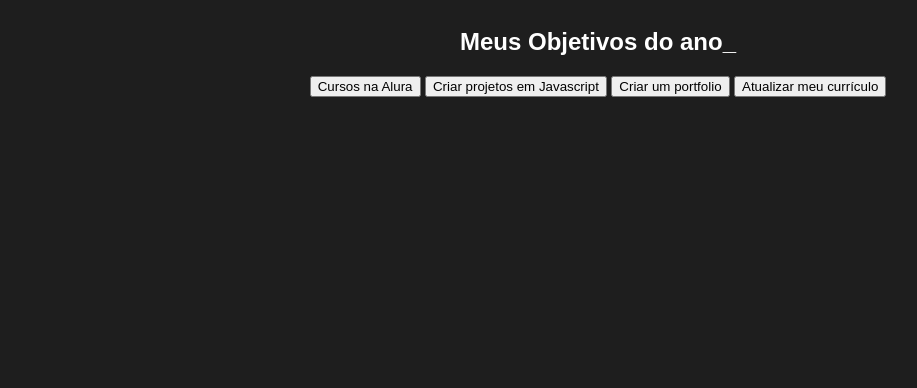
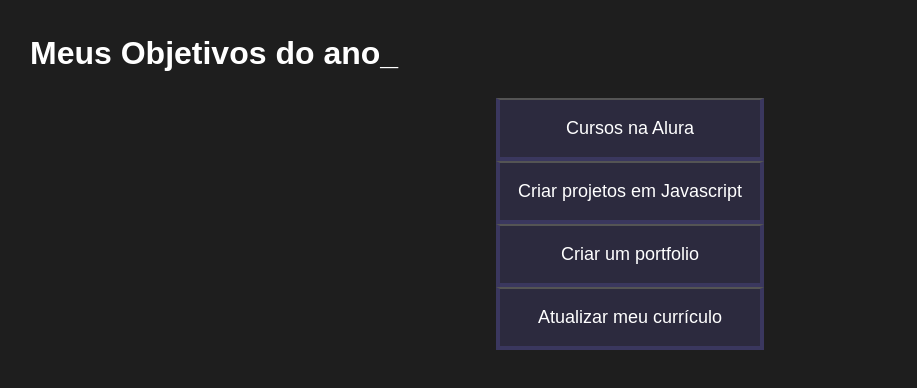
Before and after one commit to mateusvanhaandel/projeto-de-vida-mateus-van-haandel, a plain HTML site: page index.html in a window 1280 px wide. Shown: the whole page, without its empty margins (10-927 px from the left). Drawn offline with Linux system fonts and the light colour scheme.

Commit message:
Add files via upload

```diff
--- a/style.css
+++ b/style.css
@@ -23,3 +23,38 @@ body{
     align-items: center;
     max-width: 1200px;
     width: 100%;
+    margin: 0 auto;screen
+}
+
+.titulo-principal{
+    text-align: left;
+    width: 100%;
+    font-size: 32px;
+}
+
+.titulo-principal span{
+    color: var(--verde);
+}
+
+.botao{
+    font-family: "crakra Petch", sans-serif;
+    background-color: var(--botao-inativo);
+    color: var(--branco);
+    display: flex;
+    justify-content: center;
+    padding: 1em;
+    font-size: 18px;
+    align-items: center;
+    width: 100%;
+    border-bottom: 4px solid var(--botao-ativo);
+    border-left: 4px solid var(--botao-ativo);
+    border-right: 4px solid var(--botao-ativo);
+    border-top: nome;
+}
+
+@media screen and (min-with: 768px) {
+    .botoes{
+        display: flex;
+    }
+
+}
```
